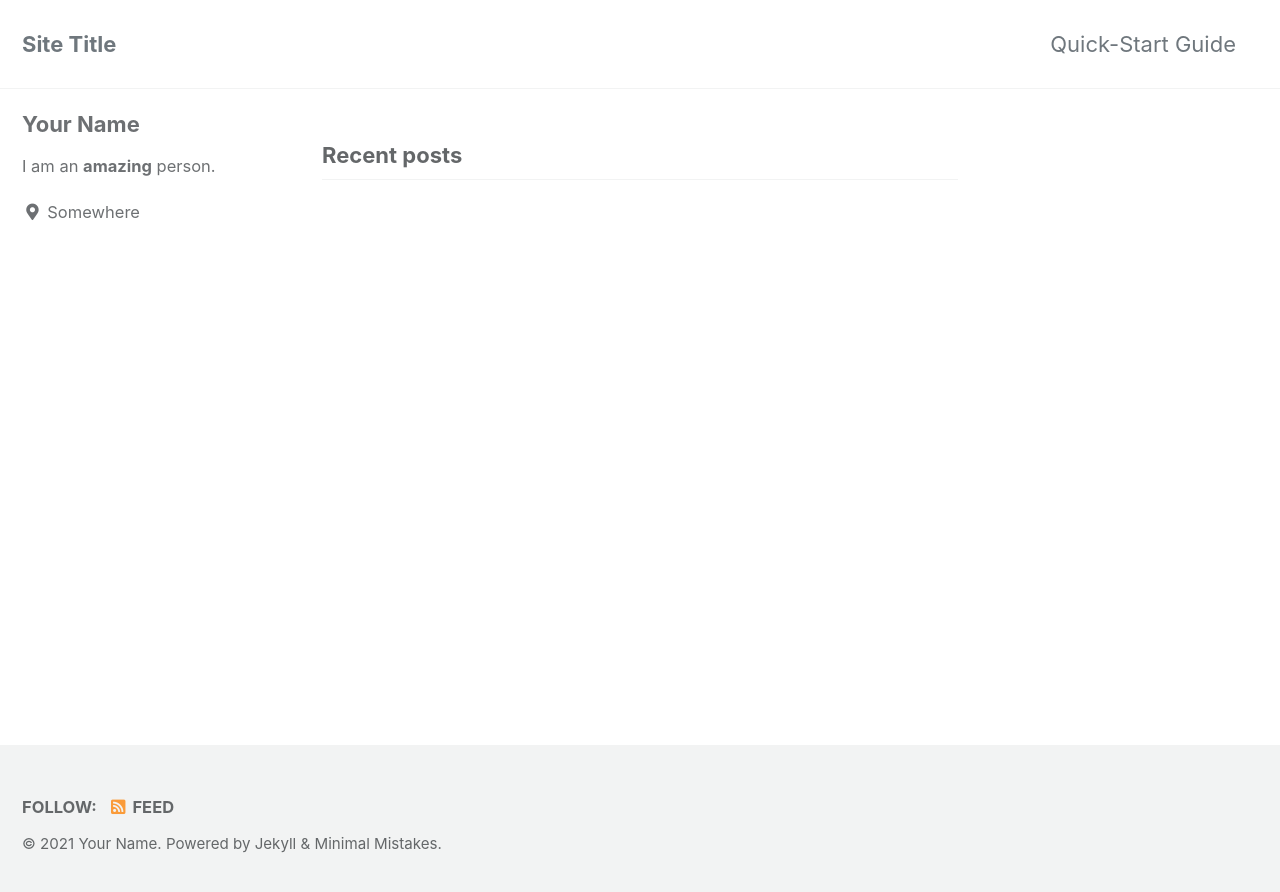
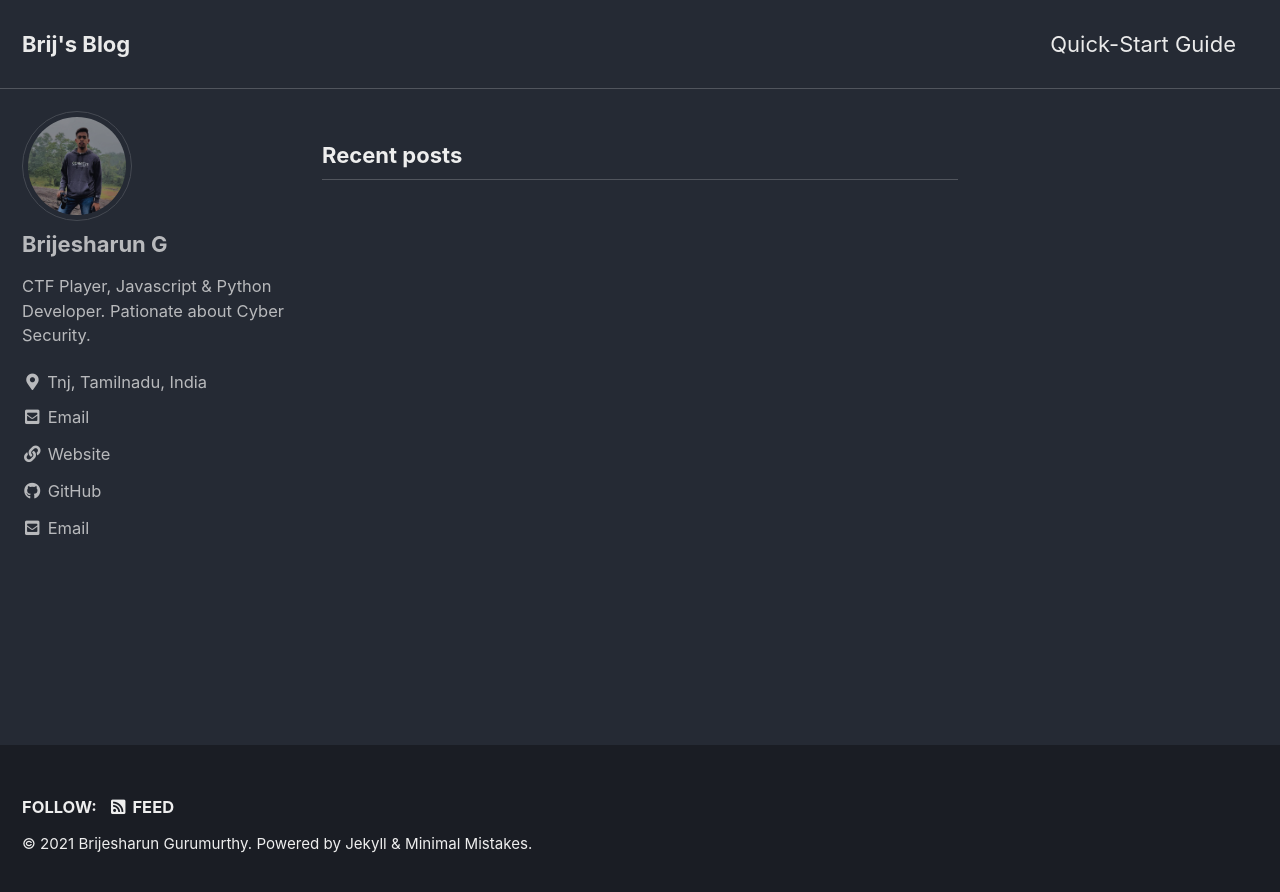
Before and after one commit to floatingbrij/floatingbrij.github.io, a Jekyll site: the page built from index.html, in a window 1280 px wide. Shown: the top 892 px of the page. Built offline with Jekyll 4.4.1, drawn with Linux system fonts in a browser that asks for light colours; cached includes are drawn as plain includes; the list of posts is cut into pages by our own code.

Commit message:
config and image

```diff
--- a/_config.yml
+++ b/_config.yml
@@ -12,18 +12,18 @@
 
 # theme                  : "minimal-mistakes-jekyll"
 # remote_theme           : "mmistakes/minimal-mistakes"
-minimal_mistakes_skin    : "default" # "air", "aqua", "contrast", "dark", "dirt", "neon", "mint", "plum", "sunrise"
+minimal_mistakes_skin    : "dark" # "air", "aqua", "contrast", "dark", "dirt", "neon", "mint", "plum", "sunrise"
 
 # Site Settings
 locale                   : "en-US"
-title                    : "Site Title"
+title                    : "Brij's Blog"
 title_separator          : "-"
 subtitle                 : # site tagline that appears below site title in masthead
-name                     : "Your Name"
-description              : "An amazing website."
-url                      : # the base hostname & protocol for your site e.g. "https://mmistakes.github.io"
-baseurl                  : # the subpath of your site, e.g. "/blog"
-repository               : # GitHub username/repo-name e.g. "mmistakes/minimal-mistakes"
+name                     : "Brijesharun Gurumurthy"
+description              : "My personal Blog"
+url                      : "https://floatingbrij.github.io" # the base hostname & protocol for your site e.g. "https://mmistakes.github.io"
+baseurl                  : "/" # the subpath of your site, e.g. "/blog"
+repository               : "floatingbrij/floatingbrij.github.io" # GitHub username/repo-name e.g. "mmistakes/minimal-mistakes"
 teaser                   : # path of fallback teaser image, e.g. "/assets/images/500x300.png"
 logo                     : # path of logo image to display in the masthead, e.g. "/assets/images/88x88.png"
 masthead_title           : # overrides the website title displayed in the masthead, use " " for no title
@@ -71,7 +71,7 @@ naver_site_verification  :
 
 # Social Sharing
 twitter:
-  username               :
+  username               : floatingbrij
 facebook:
   username               :
   app_id                 :
@@ -94,18 +94,18 @@ analytics:
 
 # Site Author
 author:
-  name             : "Your Name"
-  avatar           : # path of avatar image, e.g. "/assets/images/bio-photo.jpg"
-  bio              : "I am an **amazing** person."
-  location         : "Somewhere"
-  email            :
+  name             : "Brijesharun G"
+  avatar           : "/assets/images/brij.jpg" # path of avatar image, e.g. "/assets/images/bio-photo.jpg"
+  bio              : "CTF Player, Javascript & Python Developer. Pationate about Cyber Security."
+  location         : "Tnj, Tamilnadu, India"
+  email            : "brijesharun@gmail.com"
   links:
     - label: "Email"
       icon: "fas fa-fw fa-envelope-square"
-      # url: "mailto:your.name@email.com"
+      url: "mailto:brijesharun@gmail.com"
     - label: "Website"
       icon: "fas fa-fw fa-link"
-      # url: "https://your-website.com"
+      url: "https://floatingbrij.tech"
     - label: "Twitter"
       icon: "fab fa-fw fa-twitter-square"
       # url: "https://twitter.com/"
@@ -114,7 +114,7 @@ author:
       # url: "https://facebook.com/"
     - label: "GitHub"
       icon: "fab fa-fw fa-github"
-      # url: "https://github.com/"
+      url: "https://github.com/floatingbrij"
     - label: "Instagram"
       icon: "fab fa-fw fa-instagram"
       # url: "https://instagram.com/"
```
Also changed, not shown: assets/images/brij.jpg (added).
